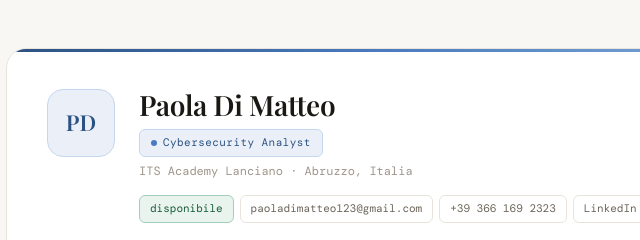
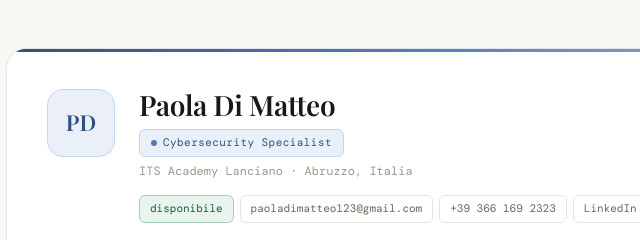
Before and after one commit to Poli25022004/paoladimatteo.github.io, a plain HTML site: page index.html in a window 1280 px wide. Shown: the top 240 px of the page, 264-904 px from the left. Drawn offline with nearby package versions, Linux system fonts and the light colour scheme; a web font is replaced by a local one.

Commit message:
Update index.html

```diff
--- a/index.html
+++ b/index.html
@@ -432,7 +432,7 @@
       <div class="avatar">PD</div>
       <div>
         <div class="hero-name">Paola Di Matteo</div>
-        <div class="hero-title">Cybersecurity Analyst</div>
+        <div class="hero-title">Cybersecurity Specialist</div>
         <div class="hero-sub">ITS Academy Lanciano · Abruzzo, Italia</div>
         <div class="chips">
           <span class="chip on">disponibile</span>
@@ -518,7 +518,6 @@
         <span class="tech">WebSocket</span>
         <span class="tech">Node.js</span>
         <span class="tech">React</span>
-        <span class="tech">Industrial IoT</span>
       </div>
       <div>
         <div class="metric-num">99.2%</div>
```
